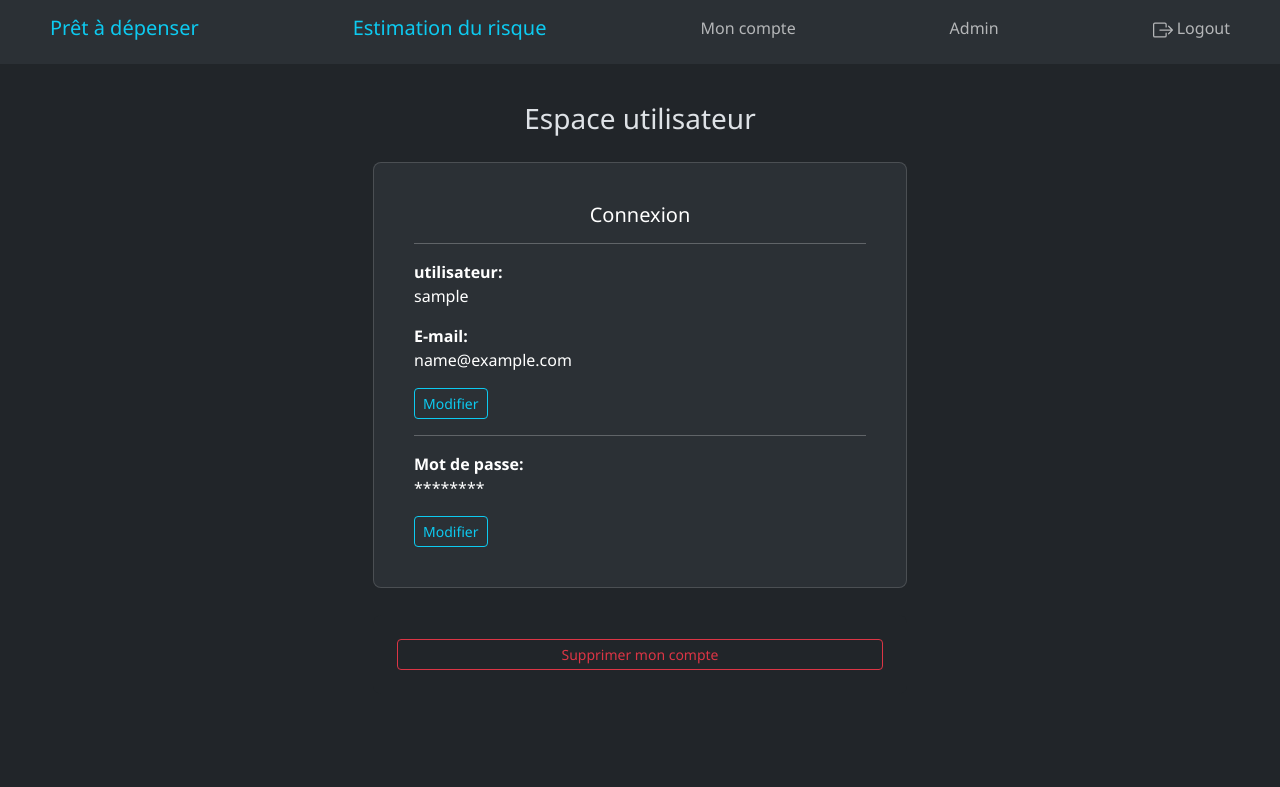
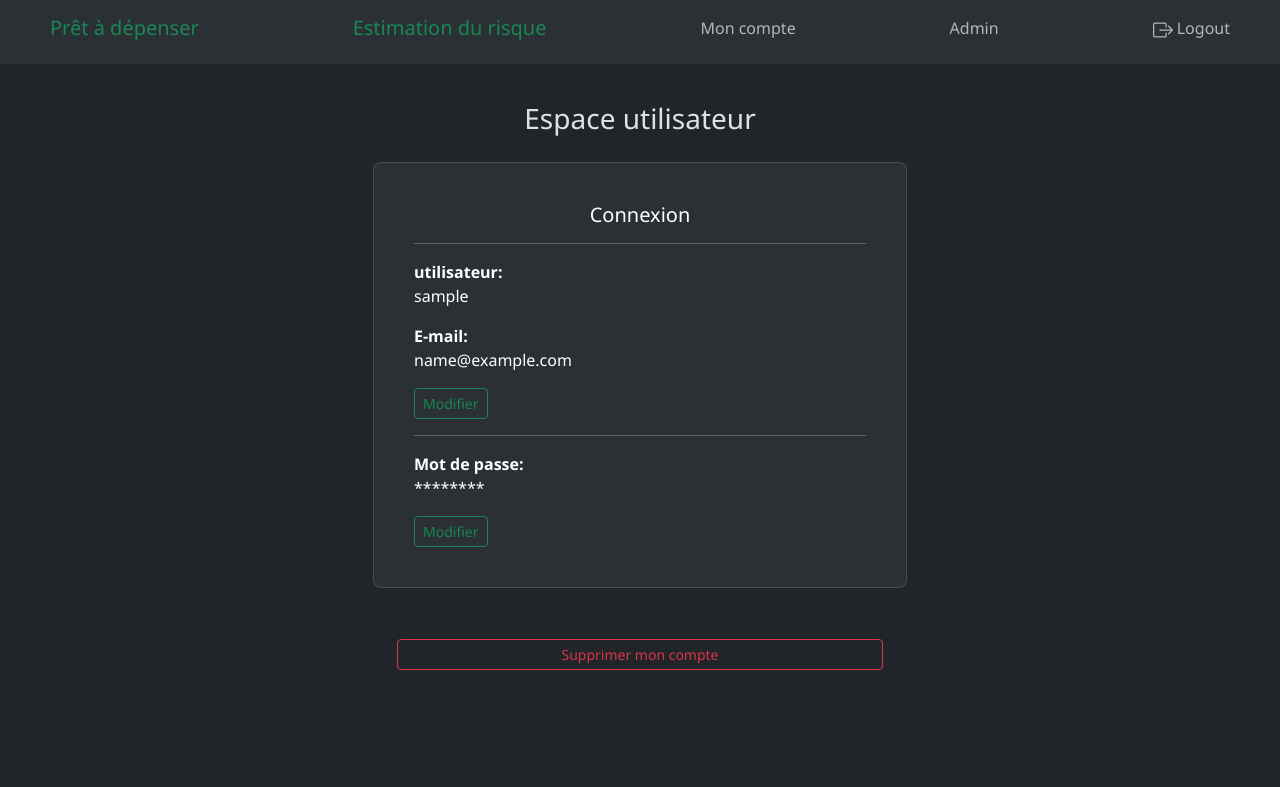
Before and after one commit to fferreira2022/projet7, a Django app: page /profile/1/ in a window 1280 px wide. Shown: the top 787 px of the page. Run offline with Django 5.2, Linux system fonts and the light colour scheme; the visitor is signed in with stand-in values (Sample User, id 1); data comes from the database, SQL or seed files in the repository.

Commit message:
commit modifications in html files

```diff
--- a/api_credit/templates/api_credit/api.html
+++ b/api_credit/templates/api_credit/api.html
@@ -52,7 +52,7 @@
                      <input type="hidden" id="client_id" name="client_id" value="">
 
                     <!-- bouton de soumission -->
-                    <button type="submit" class="btn btn-outline-info mt-4">Obtenir une prédiction</button>
+                    <button type="submit" class="btn btn-outline-success mt-4">Obtenir une prédiction</button>
                 </form>
             </div>
         </div>
--- a/api_credit/templates/api_credit/login.html
+++ b/api_credit/templates/api_credit/login.html
@@ -19,7 +19,7 @@
                 </div>
 
                 <!-- Submit button -->
-                    <button type="submit" class="btn btn-outline-info btn-sm w-100" value="Login">Se connecter</button>
+                    <button type="submit" class="btn btn-outline-success btn-sm w-100" value="Login">Se connecter</button>
                     <br><br>
 
                 <div class="col text-center">
--- a/api_credit/templates/api_credit/password_reset.html
+++ b/api_credit/templates/api_credit/password_reset.html
@@ -43,7 +43,7 @@
                 {% endif %}
             {% endfor %}
                 <br>
-                <input type="submit" class="btn btn-outline-info btn-sm w-100" value="Continue">
+                <input type="submit" class="btn btn-outline-success btn-sm w-100" value="Continue">
                 <br></br>
             </form>
         </div>
--- a/api_credit/templates/api_credit/password_reset_form.html
+++ b/api_credit/templates/api_credit/password_reset_form.html
@@ -41,7 +41,7 @@
                     </div>
                 {% endif %}
             {% endfor %}
-            <input type="submit" class="btn btn-outline-info btn-sm w-100" name="Change password" value="Submit">
+            <input type="submit" class="btn btn-outline-success btn-sm w-100" name="Change password" value="Submit">
             <br></br>
         </form>
     </fieldset>
--- a/api_credit/templates/api_credit/predict.html
+++ b/api_credit/templates/api_credit/predict.html
@@ -37,7 +37,7 @@
         </div>
     {% endif %}
     <div class="text-center mt-4">
-        <a href="{% url 'api' %}" class="btn btn-outline-info">Retourner à l'estimateur</a>
+        <a href="{% url 'api' %}" class="btn btn-outline-success">Retourner à l'estimateur</a>
     </div>
 </div>
 {% endblock %}
--- a/api_credit/templates/api_credit/profile.html
+++ b/api_credit/templates/api_credit/profile.html
@@ -15,14 +15,14 @@
                             <p>{{user.username}}</p>
                             <label><b>E-mail:</b></label>
                             <p>{{user.email}}</p>
-                            <a class="btn btn-outline-info btn-sm" href="{% url 'update-profile' %}">Modifier</a>
+                            <a class="btn btn-outline-success btn-sm" href="{% url 'update-profile' %}">Modifier</a>
                         </div>
                         <hr>
                         <div>
                             <label><b>Mot de passe:</b></label>
                             {% comment %} <p>{{user.password}}</p> {% endcomment %}
                             <p>********</p>
-                            <a class="btn btn-outline-info btn-sm" href="{% url 'reset_password' %}">Modifier</a>
+                            <a class="btn btn-outline-success btn-sm" href="{% url 'reset_password' %}">Modifier</a>
                         </div>
                     </div>
                 </div>
@@ -67,14 +67,14 @@
                         <p>{{user.username}}</p>
                         <label><b>E-mail:</b></label>
                         <p>{{user.email}}</p>
-                        <a class="btn btn-outline-info btn-sm" href="{% url 'update-profile' %}">Modify</a>
+                        <a class="btn btn-outline-success btn-sm" href="{% url 'update-profile' %}">Modify</a>
                     </div>
                     <hr>
                     <div>
                         <label><b>Password:</b></label>
                         {% comment %} <p>{{user.password}}</p> {% endcomment %}
                         {% comment %} <p>********</p>
-                        <a class="btn btn-outline-info btn-sm" href="{% url 'reset_password' %}">Modify</a>
+                        <a class="btn btn-outline-success btn-sm" href="{% url 'reset_password' %}">Modify</a>
                     </div>
                 </div>
             </div>
--- a/api_credit/templates/api_credit/register.html
+++ b/api_credit/templates/api_credit/register.html
@@ -10,7 +10,7 @@
         <br>
     {% endfor %}
     <br>
-    <button type="submit" class="d-flex btn btn-outline-info w-100 justify-content-center">S'inscrire</button>
+    <button type="submit" class="d-flex btn btn-outline-success w-100 justify-content-center">S'inscrire</button>
     <br>
     <div class="col text-center">
         <p>Déjà inscrit(e) ?<a class="btn w-100 a link_style" href="{% url 'login' %}">&raquo Connexion</a></p>
--- a/api_credit/templates/api_credit/update_profile.html
+++ b/api_credit/templates/api_credit/update_profile.html
@@ -13,7 +13,7 @@
             <h6>Nouvelle adresse email:</h6>
             {{form.email}}
             <br/>
-            <center><button type="submit" class="btn btn-outline-info btn-sm w-100">Soumettre</button></center>
+            <center><button type="submit" class="btn btn-outline-success btn-sm w-100">Soumettre</button></center>
         </form>
     </div>
 </div>
--- a/templates/navbar.html
+++ b/templates/navbar.html
@@ -7,10 +7,10 @@
             <ul class="navbar-nav w-100 d-flex justify-content-between">
                 {% if request.user.is_authenticated and request.user.is_superuser %}
                     <li class="nav-item">
-                        <a class="nav-link" href="{% url 'home' %}"><h5 class="text-info">Prêt à dépenser</h5></a>
+                        <a class="nav-link" href="{% url 'home' %}"><h5 class="text-success">Prêt à dépenser</h5></a>
                     </li>
                     <li class="nav-item">
-                        <a class="nav-link" href="{% url 'api' %}"><h5 class="text-info">Estimation du risque</h5></a>
+                        <a class="nav-link" href="{% url 'api' %}"><h5 class="text-success">Estimation du risque</h5></a>
                     </li>
                     <li class="nav-item">
                         <a class="nav-link" href="{% url 'user-profile' user.id %}">Mon compte</a>
@@ -28,10 +28,10 @@
                     </li>
                 {% elif request.user.is_authenticated %}
                     <li class="nav-item">
-                        <a class="nav-link" href="{% url 'home' %}"><h5 class="text-info">Prêt à dépenser</h5></a>
+                        <a class="nav-link" href="{% url 'home' %}"><h5 class="text-success">Prêt à dépenser</h5></a>
                     </li>
                     <li class="nav-item">
-                        <a class="nav-link" href="{% url 'api' %}"><h5 class="text-info">Estimation du risque</h5></a>
+                        <a class="nav-link" href="{% url 'api' %}"><h5 class="text-success">Estimation du risque</h5></a>
                     </li>
                     <li class="nav-item">
                         <a class="nav-link" href="{% url 'user-profile' user.id %}">Mon compte</a>
@@ -46,10 +46,10 @@
                     </li>
                 {% else %}
                     <li class="nav-item">
-                        <a class="nav-link" href="{% url 'home' %}"><h5 class="text-info">Prêt à dépenser</h5></a>
+                        <a class="nav-link" href="{% url 'home' %}"><h5 class="text-success">Prêt à dépenser</h5></a>
                     </li>
                     {% comment %} <li class="nav-item">
-                        <a class="nav-link" href="{% url 'register' %}"><h5 class="text-info">S'inscrire</h5></a>
+                        <a class="nav-link" href="{% url 'register' %}"><h5 class="text-success">S'inscrire</h5></a>
                     </li> {% endcomment %}
                     <li class="nav-item">
                         <a class="nav-link" href="{% url 'login' %}">
```
